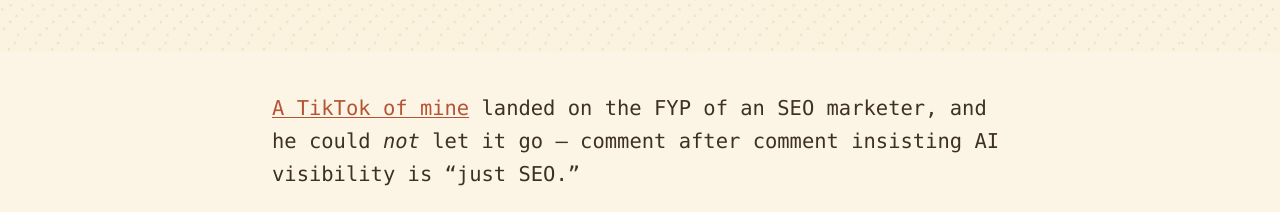
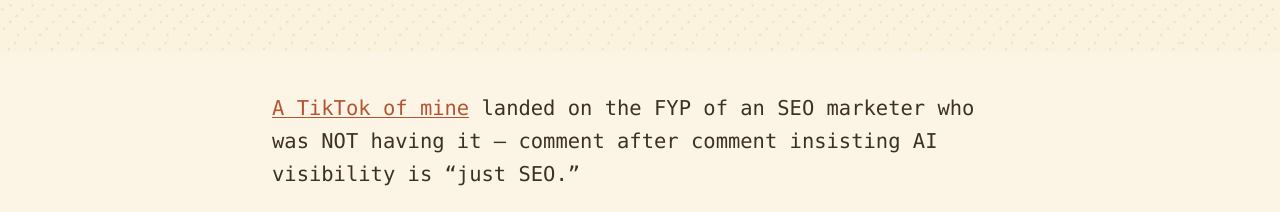
Before and after one commit to lauraseelinger/lsxpartners-site, an Astro site: page /blog/why-strong-seo-invisible-in-ai in a window 1280 px wide. Shown: the part 576-788 px from the top of the page. Built offline with nearby package versions, Linux system fonts and the light colour scheme; Astro itself is replaced by a stand-in of ours; some packages are replaced by stand-ins of ours.

Commit message:
edit: clarify the opening (was NOT having it)

```diff
--- a/src/content/blog/why-strong-seo-invisible-in-ai.md
+++ b/src/content/blog/why-strong-seo-invisible-in-ai.md
@@ -16,7 +16,7 @@ faqs:
     answer: "Keep the SEO, then add what it misses: audit where you stand across the engines, optimize for the real questions buyers ask AI, make content answer-first so it's extractable, get into the third-party sources AI trusts, and measure citations instead of rankings."
 ---
 
-[A TikTok of mine](https://www.tiktok.com/@lauradoesaisearch/video/7668797486357679374) landed on the FYP of an SEO marketer, and he could *not* let it go — comment after comment insisting AI visibility is "just SEO."
+[A TikTok of mine](https://www.tiktok.com/@lauradoesaisearch/video/7668797486357679374) landed on the FYP of an SEO marketer who was NOT having it — comment after comment insisting AI visibility is "just SEO."
 
 But if it were all just SEO, I don't know how my business would be this slammed right now. Your own brand's analytics probably prove my point — your traditional search traffic is sliding, and you've got no real read on how you show up in AI. The content marketing teams who will be successful during this shift in search aren't the ones who will die on the "it's still SEO" hill — they're taking the "yes, and" route. Yes, SEO still matters, and there's a new layer on top of it. The ones insisting nothing changed are the ones about to watch their clients go invisible in AI.
 
```
